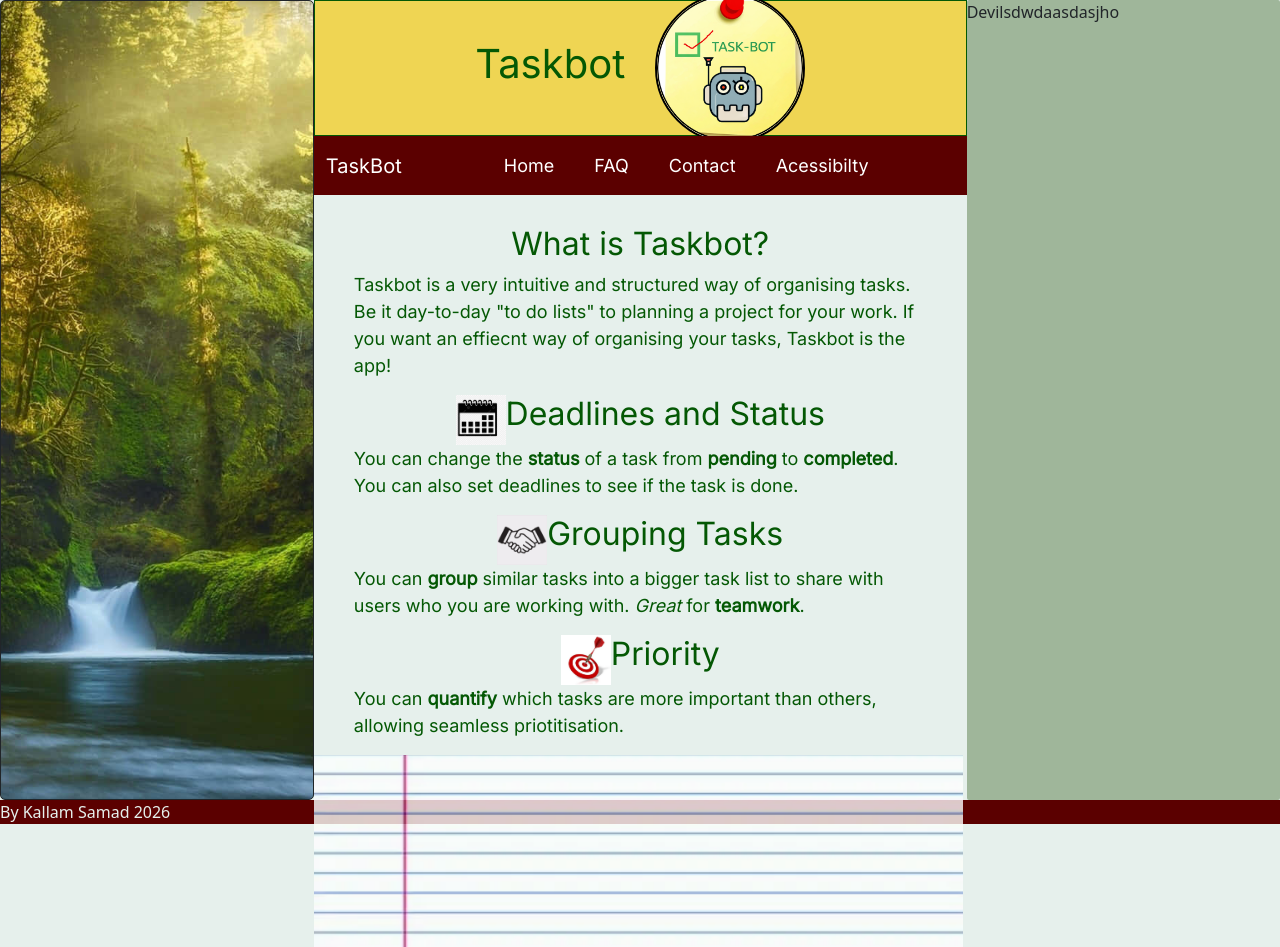
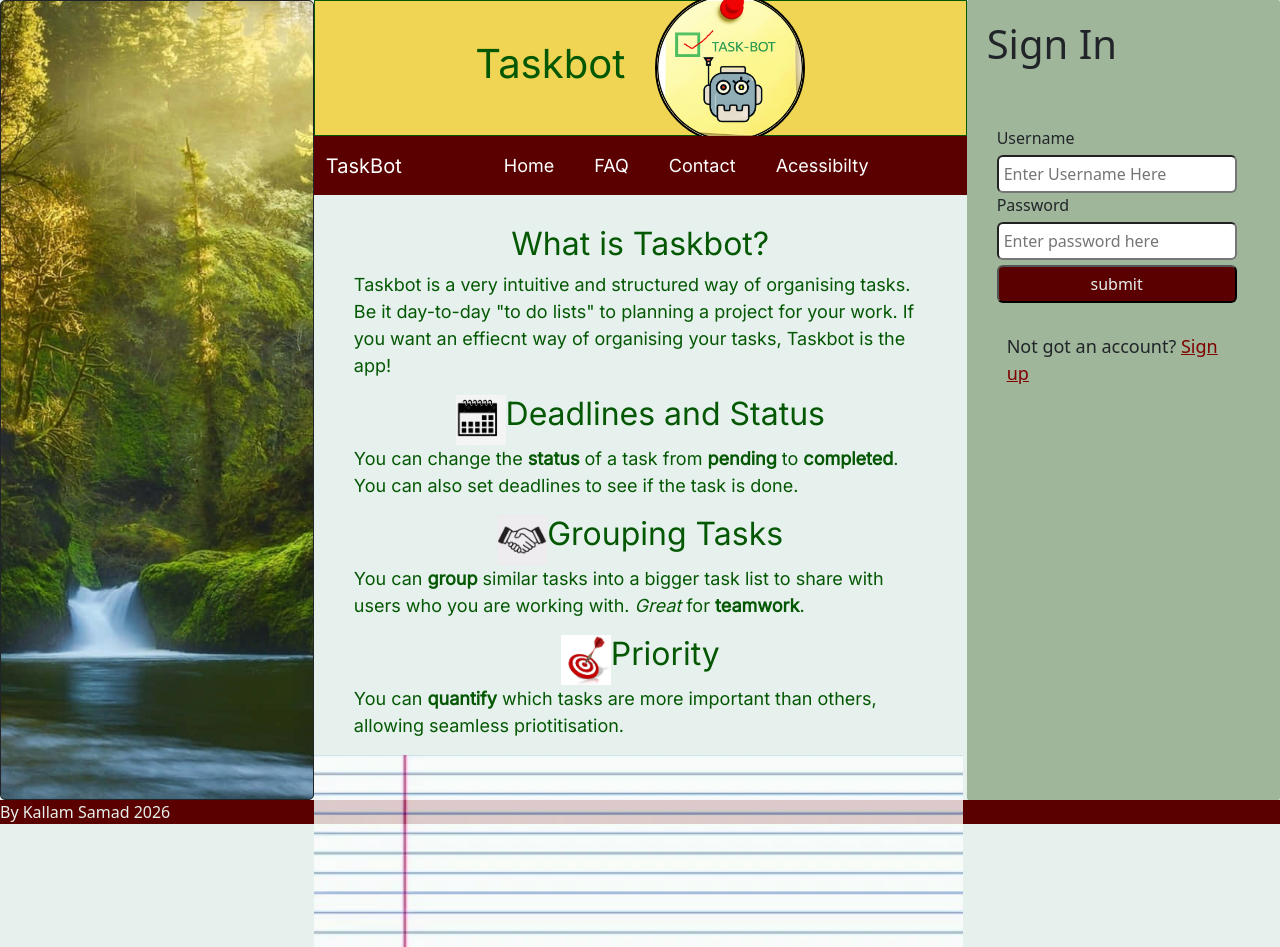
Before and after one commit to KallamSamad/Taskbot, a PHP site: page / in a window 1280 px wide. Run offline with PHP 8.4, Linux system fonts and the light colour scheme.

Commit message:
Did the sign in option by adding a form, input fields that are required, password has to be uppercase, 8 characters long, include a number and special character. Added a link to the sign up page and polished the css with a nice finish following the color palette

```diff
--- a/index.php
+++ b/index.php
@@ -58,8 +58,20 @@
         </div>
 
 
-        <div class="right">Devilsdwdaasdasjho</div>
+        <div class="right">
+            <h1 class="signinhead">Sign In </h1>
+            <div class="signin">
+            <form method="POST" action="signin.php">
+            <label>Username</label>
+            <input type="text" required placeholder="Enter Username Here">
 
+            <label>Password</label>
+            <input type="password" pattern="^(?=.*[A-Z])(?=.*\d)(?=.*[^A-Za-z0-9]).{8,}$" required  oninvalid="this.setCustomValidity('Password must be at least 8 characters and include an uppercase letter, a number, and a special character.')" oninput="this.setCustomValidity('')" placeholder="Enter password here">
+            <input class="submitbtn" type="submit" value="submit">
+        </form>
+        </div>
+        <p class="paragraph">Not got an account? <a style="color:maroon" href="#">Sign up</a></p>
+        </div>
         </div>
 <div class="footer">By Kallam Samad 2026 </div>
 </body>
--- a/style.css
+++ b/style.css
@@ -126,3 +126,33 @@ body{
 .nav{
     background-color: rgb(91, 0, 0);
 }
+
+.signin input[type="text"],
+.signin input[type="password"],
+.signin input[type="submit"] {
+  width: 100%;
+  box-sizing: border-box;
+  padding: 5px;
+  margin-top: 5px;
+  border-radius: 6px;
+  font-size: 1rem;
+}
+
+.signin {
+  display: flex;
+  flex-direction: column;
+  justify-content: flex-start;
+  width: 100%;
+  max-width: 300px;
+  padding: 30px;
+  border-radius: 8px;
+}
+.signinhead{
+    padding: 20px;
+}
+
+.submitbtn{
+    background-color: rgb(91, 0, 0);
+    color: #E6F0EC;
+
+}
```
